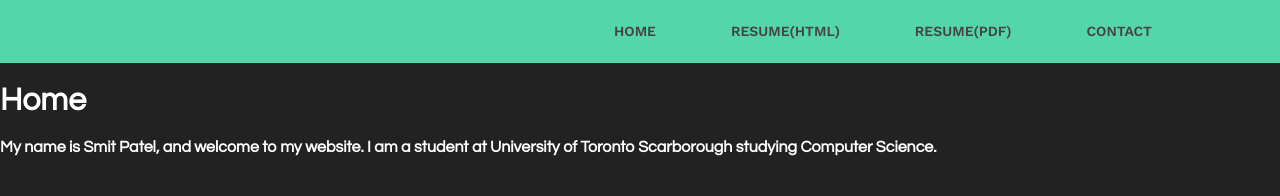
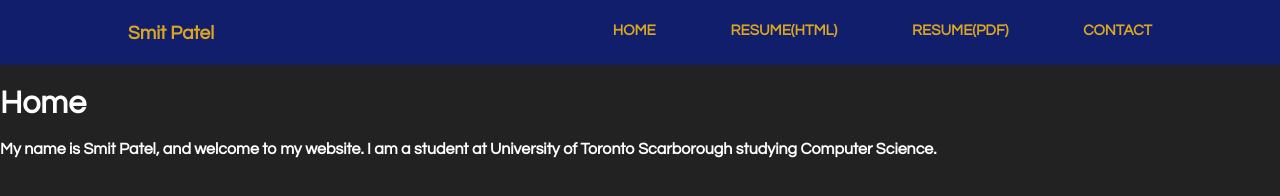
Before and after one commit to smitpatel316/Website, a plain HTML site: page index.html in a window 1280 px wide. Drawn offline with nearby package versions, Linux system fonts and the light colour scheme.

Commit message:
Update index.html

```diff
--- a/index.html
+++ b/index.html
@@ -18,7 +18,7 @@
 		}
 
 		header {
-		  background: #55d6aa;
+		  background: #111E6C;
 		}
 
 		header::after {
@@ -51,21 +51,21 @@
 		}
 
 		nav a {
-		  color: #444;
+		  color: #DAA520;
 		  text-decoration: none;
 		  text-transform: uppercase;
-		  font-size: 14px;
+		  font-size: 15px;
 		}
 
 		nav a:hover {
-		  color: #000;
+		  color: #C0C0C0;
 		}
 
 		nav a::before {
 		  content: '';
 		  display: block;
-		  height: 5px;
-		  background-color: #444;
+		  height: 7px;
+		  background-color: #DAA520;
 
 		  position: absolute;
 		  top: 0;
@@ -81,17 +81,27 @@
 		color: white;
 		font-family:Century Gothic;
 		}
+		h1.logo{
+		color: #DAA520;
+		font-family:Century Gothic;
+		font-size: 19px;
+		}
 		h1{
 		color: white;
 		font-family:Century Gothic;
 		}
+		a{
+		font-family:Century Gothic;
+		}
+
 
     </style>
 </head>
 <body>
 	<header>
     <div class="container">
-      <h1 class="logo"></h1>
+      <h1 class="logo">Smit Patel</h1>
+
       <nav>
         <ul>
           <li><a href="index.html">Home</a></li>
```
